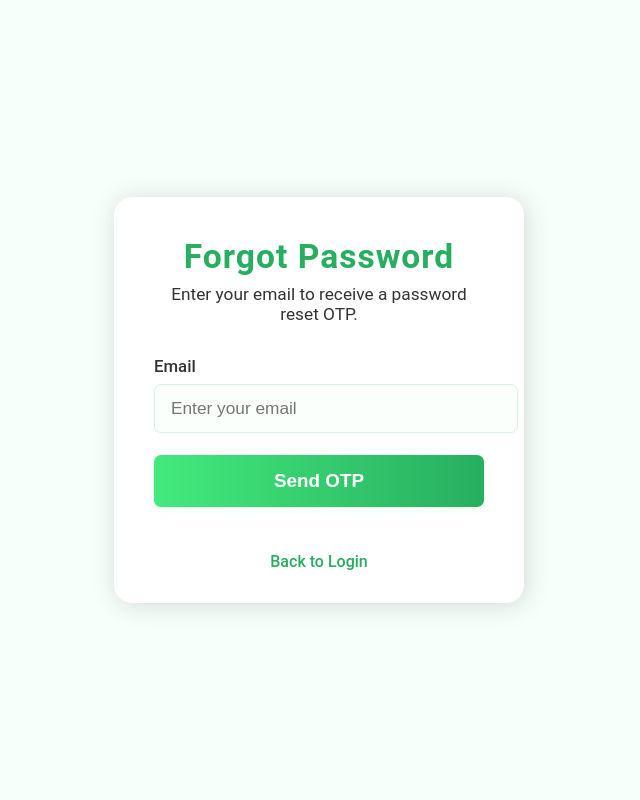
After one commit to RupSagarGautam/CLMS, a Django app: page /forgot-password/ in a window 1280 px wide. The commit adds this page. Shown: the whole page, without its empty margins (321-961 px from the left). Run offline with Django 5.2, Linux system fonts and the light colour scheme.

Commit message:
forger password UI

```diff
--- a/clientapp/admin.py
+++ b/clientapp/admin.py
@@ -1,5 +1 @@
 from django.contrib import admin
-from .models import Client
-
-# Register your models here.
-admin.site.register(Client)
--- a/clientapp/views.py
+++ b/clientapp/views.py
@@ -1,3 +1,65 @@
-from django.shortcuts import render
+from django.shortcuts import render, redirect
+from django.contrib.auth.models import User
+from django.utils import timezone
+from django.conf import settings
+from django.core.mail import send_mail
+from django.contrib import messages
+from .models import PasswordResetOTP
+import random
+from datetime import timedelta
 
 # Create your views here.
+
+def request_otp(request):
+    if request.method == 'POST':
+        email = request.POST.get('email')
+        try:
+            user = User.objects.get(email=email)
+        except User.DoesNotExist:
+            messages.error(request, 'No user found with this email.')
+            return redirect('staff_login')
+        # Generate OTP
+        otp = str(random.randint(100000, 999999))
+        expires_at = timezone.now() + timedelta(minutes=10)
+        # Save OTP in DB
+        PasswordResetOTP.objects.create(email=email, otp=otp, expires_at=expires_at)
+        # Send OTP via email
+        send_mail(
+            'Your Password Reset OTP',
+            f'Your OTP for password reset is: {otp}',
+            settings.DEFAULT_FROM_EMAIL,
+            [email],
+            fail_silently=False,
+        )
+        messages.success(request, 'OTP sent to your email. Please check your inbox.')
+        return redirect('staff_login')
+    return redirect('staff_login')
+
+def reset_password(request):
+    if request.method == 'POST':
+        email = request.POST.get('email')
+        otp = request.POST.get('otp')
+        new_password = request.POST.get('new_password')
+        try:
+            otp_obj = PasswordResetOTP.objects.filter(email=email, otp=otp, used=False).latest('created_at')
+        except PasswordResetOTP.DoesNotExist:
+            messages.error(request, 'Invalid OTP or email.')
+            return redirect('staff_login')
+        if otp_obj.is_expired():
+            messages.error(request, 'OTP has expired.')
+            return redirect('staff_login')
+        try:
+            user = User.objects.get(email=email)
+        except User.DoesNotExist:
+            messages.error(request, 'No user found with this email.')
+            return redirect('staff_login')
+        user.set_password(new_password)
+        user.save()
+        otp_obj.used = True
+        otp_obj.save()
+        messages.success(request, 'Password reset successful. You can now log in with your new password.')
+        return redirect('staff_login')
+    return redirect('staff_login')
+
+def forgot_password(request):
+    return render(request, 'pages/forget_password.html')
--- a/cms/urls.py
+++ b/cms/urls.py
@@ -17,10 +17,14 @@ Including another URLconf
 from django.contrib import admin
 from django.urls import path
 from cms import views as cms_views
+from clientapp import views as clientapp_views
 
 urlpatterns = [
     path('admin/', admin.site.urls),
     path('', cms_views.home),
     path('log-in/', cms_views.staff_login, name='staff_login'),
     path('logout/', cms_views.logoutUser, name='logout_user'),
+    path('request-otp/', clientapp_views.request_otp, name='request_otp'),
+    path('reset-password/', clientapp_views.reset_password, name='reset_password'),
+    path('forgot-password/', clientapp_views.forgot_password, name='forgot_password'),
 ]
--- /dev/null
+++ b/static/css/forget_password.css
@@ -0,0 +1,142 @@
+body {
+    background: #f6fff9;
+    font-family: 'Roboto', Arial, sans-serif;
+    margin: 0;
+    padding: 0;
+    display: flex;
+    align-items: center;
+    justify-content: center;
+    min-height: 100vh;
+    color: #333;
+}
+.forgot-container {
+    background: #fff;
+    padding: 2.5rem 2.5rem 2rem 2.5rem;
+    border-radius: 18px;
+    box-shadow: 2px 2px 25px #3333332e;
+    width: 100%;
+    max-width: 410px;
+    min-width: 0;
+    box-sizing: border-box;
+    display: flex;
+    flex-direction: column;
+    align-items: center;
+    gap: 1.5rem;
+}
+.forgot-header {
+    text-align: center;
+    margin-bottom: 0.5rem;
+}
+.forgot-header h2 {
+    margin: 0 0 0.5rem 0;
+    font-weight: 700;
+    color: #27ae60;
+    font-size: 2.1rem;
+    letter-spacing: 1px;
+}
+.forgot-header p {
+    color: #333;
+    font-size: 1.08rem;
+    margin: 0;
+}
+.forgot-form {
+    width: 100%;
+    display: flex;
+    flex-direction: column;
+    gap: 1.2rem;
+}
+.forgot-group {
+    display: flex;
+    flex-direction: column;
+    gap: 0.5rem;
+}
+.forgot-group label {
+    color: #333;
+    font-size: 1.05rem;
+    font-weight: 500;
+}
+.forgot-group input[type="email"] {
+    width: 100%;
+    padding: 0.8rem 1rem;
+    border: 1.5px solid #d1f5e0;
+    border-radius: 7px;
+    font-size: 1.08rem;
+    background: #fafffc;
+    transition: border 0.2s, box-shadow 0.2s, background 0.3s, color 0.3s;
+    color: #333;
+}
+.forgot-group input[type="email"]:focus {
+    border-color: #2ecc40;
+    outline: none;
+    background: #fff;
+    box-shadow: 0 0 0 2px #43ea7c33;
+    color: #222;
+}
+.forgot-form button {
+    width: 100%;
+    padding: 0.95rem;
+    background: linear-gradient(90deg, #43ea7c 0%, #27ae60 100%);
+    color: #fff;
+    border: none;
+    border-radius: 7px;
+    font-size: 1.18rem;
+    font-weight: 600;
+    cursor: pointer;
+    transition: background 0.35s, color 0.35s, box-shadow 0.2s, border 0.3s;
+    box-shadow: 0 2px 8px rgba(67, 234, 124, 0.10);
+    margin-top: 0.2rem;
+}
+.forgot-form button:hover {
+    background: #fff;
+    color: #27ae60;
+    border: 2px solid #27ae60;
+    box-shadow: 0 4px 16px rgba(67, 234, 124, 0.18);
+}
+.forgot-footer {
+    text-align: center;
+    margin-top: 1.3rem;
+    color: #333;
+    font-size: 1rem;
+}
+.forgot-footer a {
+    color: #27ae60;
+    text-decoration: none;
+    font-weight: 500;
+    transition: color 0.2s;
+}
+.forgot-footer a:hover {
+    color: #219150;
+}
+@media (max-width: 600px) {
+    .forgot-container {
+        padding: 1.2rem 0.5rem 1.2rem 0.5rem;
+        max-width: 98vw;
+        border-radius: 12px;
+        box-shadow: 0 2px 12px rgba(67, 234, 124, 0.13);
+    }
+    .forgot-header h2 {
+        font-size: 1.3rem;
+    }
+    .forgot-header p {
+        font-size: 0.95rem;
+    }
+    .forgot-form button {
+        font-size: 1rem;
+        padding: 0.8rem;
+    }
+    .forgot-group label {
+        font-size: 0.97rem;
+    }
+    .forgot-footer {
+        font-size: 0.92rem;
+    }
+}
+@media (max-width: 400px) {
+    .forgot-container {
+        padding: 0.7rem 0.2rem 0.7rem 0.2rem;
+        border-radius: 8px;
+    }
+    .forgot-header h2 {
+        font-size: 1.05rem;
+    }
+}
--- /dev/null
+++ b/templates/pages/forget_password.html
@@ -0,0 +1,34 @@
+<!DOCTYPE html>
+<html lang="en">
+<head>
+    <meta charset="UTF-8">
+    <title>Forgot Password</title>
+    <link rel="stylesheet" href="/static/css/forget_password.css">
+</head>
+<body>
+    <div class="forgot-container">
+        <div class="forgot-header">
+            <h2>Forgot Password</h2>
+            <p>Enter your email to receive a password reset OTP.</p>
+        </div>
+        <form class="forgot-form" method="post" action="{% url 'request_otp' %}">
+            {% csrf_token %}
+            <div class="forgot-group">
+                <label for="email">Email</label>
+                <input type="email" name="email" id="email" required placeholder="Enter your email">
+            </div>
+            <button type="submit"><span>Send OTP</span></button>
+        </form>
+        <div class="forgot-footer">
+            <a href="{% url 'staff_login' %}">Back to Login</a>
+        </div>
+        {% if messages %}
+            <ul class="messages">
+                {% for message in messages %}
+                    <li>{{ message }}</li>
+                {% endfor %}
+            </ul>
+        {% endif %}
+    </div>
+</body>
+</html>
```
Also changed, not shown: clientapp/models.py (+13 -8 lines), static/css/login.css (+10 -0 lines), templates/pages/login.html (+32 -0 lines), db.sqlite3.
